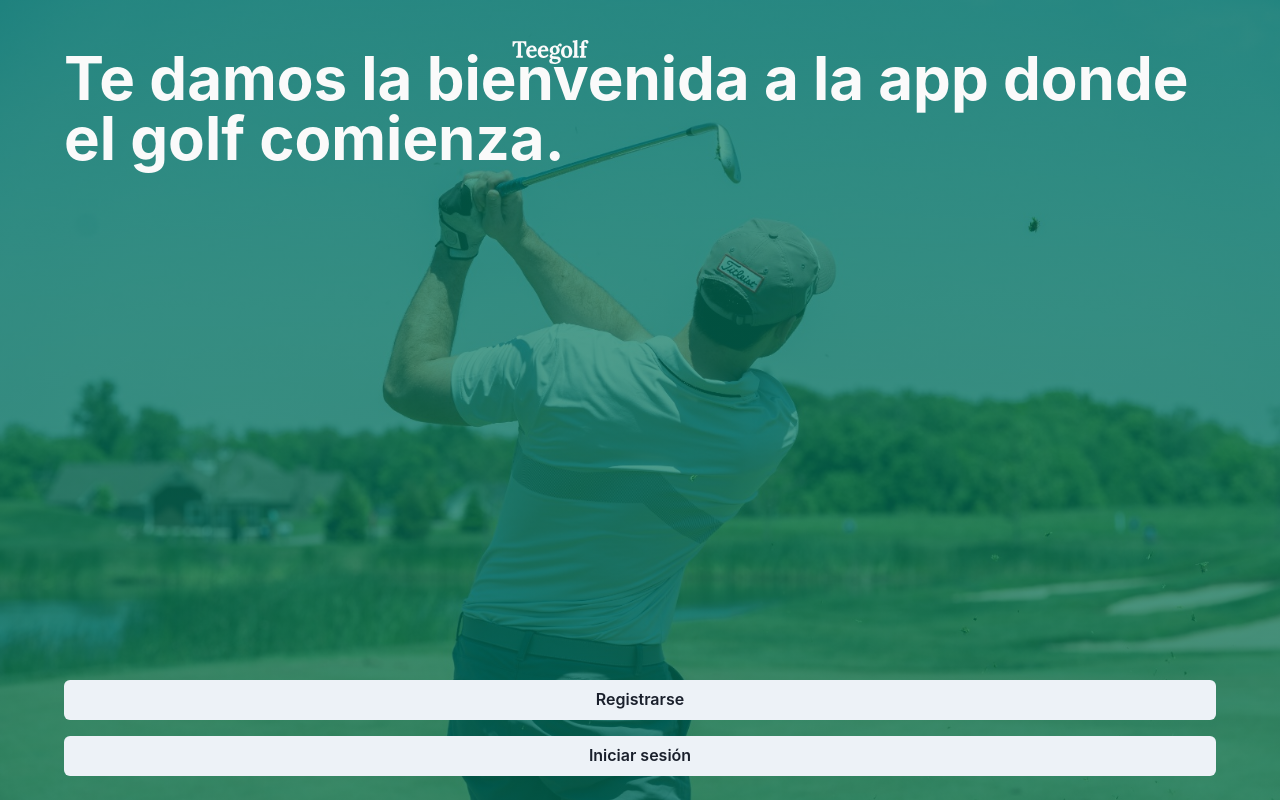
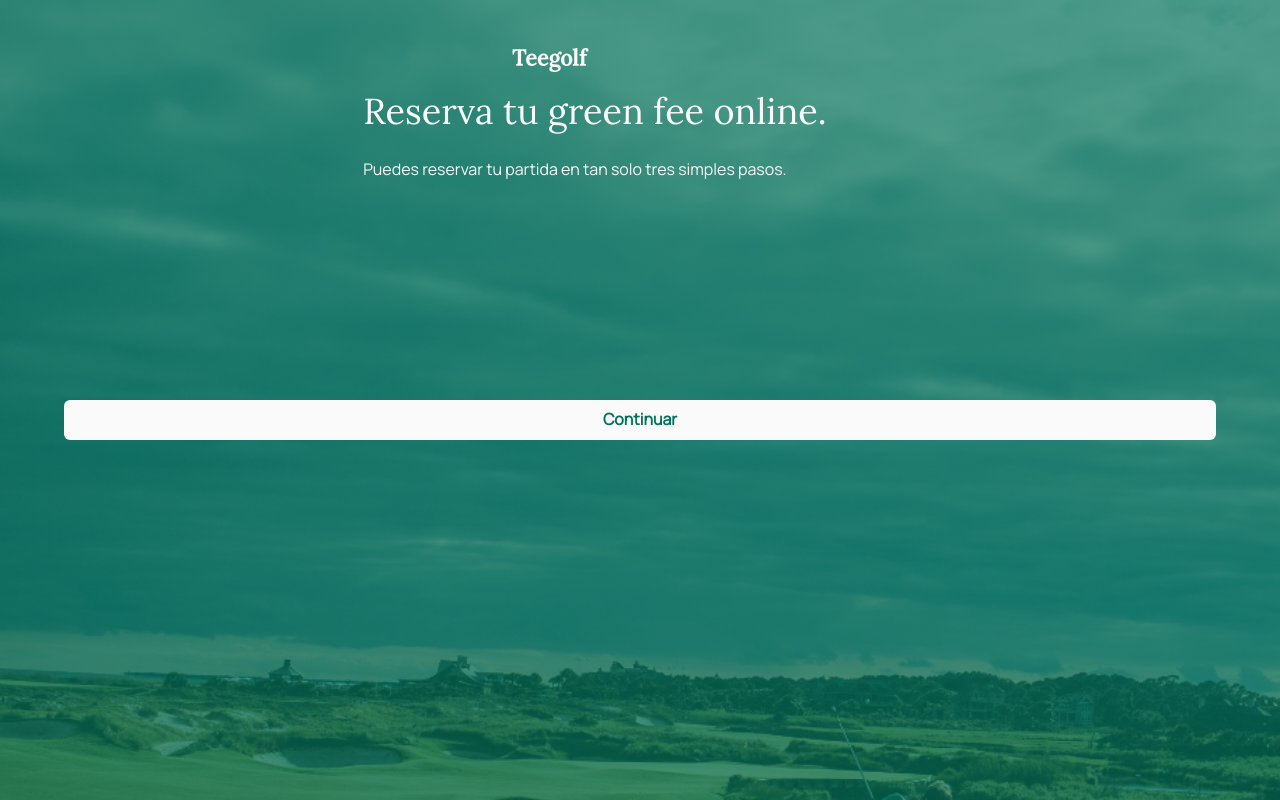
Before and after one commit to golf-players-app/front, a React (Vite) app: page / in a window 1280 px wide. Built offline with nearby package versions, Linux system fonts and the light colour scheme; no server answers; what @createform/react would draw is missing.

Commit message:
Working on design

```diff
--- a/package.json
+++ b/package.json
@@ -15,6 +15,8 @@
     "@createform/react": "^4.0.1",
     "@emotion/react": "^11.11.1",
     "@emotion/styled": "^11.11.0",
+    "@fontsource/lora": "^5.0.5",
+    "@fontsource/manrope": "^5.0.5",
     "axios": "^1.4.0",
     "framer-motion": "^10.12.18",
     "prop-types": "^15.8.1",
--- a/src/App.jsx
+++ b/src/App.jsx
@@ -13,9 +13,9 @@ function App() {
   return (
     <Box>
       <Routes>
-        <Route path="/onboarding" element={<Onboarding />} />
+        <Route path="/" element={<Onboarding />} />
         <Route path="/login" element={<Login />} />
-        <Route path="/" element={<Welcome />} />
+        <Route path="/welcome" element={<Welcome />} />
         <Route path="/signup" element={<Signup />} />
         <Route path="/select-club/:id" element={<SelectClub />} />
         <Route path="/federation/:id" element={<Federation />} />
--- a/src/components/signup/firstPage.jsx
+++ b/src/components/signup/firstPage.jsx
@@ -1,24 +1,69 @@
-import { Button, FormControl, FormLabel, Input, Stack } from "@chakra-ui/react";
+import {
+  Box,
+  Button,
+  Flex,
+  FormControl,
+  FormLabel,
+  Input,
+  Stack,
+  Heading,
+  Text,
+  Spacer,
+  IconButton,
+} from "@chakra-ui/react";
 import { usePlayerForm } from "../../pages/signup/usePlayerForm";
 import { useWizard } from "react-use-wizard";
+import { Icon } from "@chakra-ui/react";
+import { leftArrow } from "../../utils/icons";
+import { useNavigate } from "react-router-dom";
 
 export default function FirstPage() {
   const { nextStep } = useWizard();
+  const navigate = useNavigate();
+
   const { register } = usePlayerForm();
   return (
-    <>
-      <FormControl>
-        <FormLabel>Email*</FormLabel>
-        <Input type="email" {...register("email")} />
-      </FormControl>
-      <FormControl>
-        <FormLabel>Contraseña*</FormLabel>
-        <Input type="password" {...register("password")} />
-      </FormControl>
-
-      <Stack>
-        <Button onClick={nextStep}>Continuar</Button>
-      </Stack>
-    </>
+    <Box height={"100vh"} width={"full"} pt={"24px"} pb={"24px"}>
+      <Flex width={"full"} height={"full"} flexDirection={"column"} pl={"5%"} pr={"5%"}>
+        <Flex alignItems={"center"} pb={"12px"}>
+          <IconButton onClick={() => navigate("/welcome")} backgroundColor={"main.whiteBall"}>
+            <Icon as={leftArrow} color={"main.golfieGreen"} h={"24px"} w={"24px"} />
+          </IconButton>
+          <Heading fontSize={"28px"} fontWeight={500} color={"main.golfieGreen"}>
+            Crea tu cuenta
+          </Heading>
+        </Flex>
+        <FormControl pb={"14px"}>
+          <FormLabel>
+            <Text textStyle={"psr"}>Email*</Text>
+          </FormLabel>
+          <Input
+            type="email"
+            placeholder="Escribe tu email"
+            focusBorderColor={"main.golfieGreen"}
+            {...register("email")}
+          />
+        </FormControl>
+        <FormControl>
+          <FormLabel>
+            <Text textStyle={"psr"}>Contraseña*</Text>
+          </FormLabel>
+          <Input
+            type="password"
+            placeholder="Escribe tu contraseña"
+            focusBorderColor={"main.golfieGreen"}
+            {...register("password")}
+          />
+        </FormControl>
+        <Spacer />
+        <Stack>
+          <Button onClick={nextStep} w={"full"} mt={"16px"} backgroundColor={"main.golfieGreen"}>
+            <Text textStyle={"pmb"} color={"main.whiteBall"}>
+              Continuar
+            </Text>
+          </Button>
+        </Stack>
+      </Flex>
+    </Box>
   );
 }
--- a/src/main.jsx
+++ b/src/main.jsx
@@ -6,6 +6,8 @@ import { ChakraProvider } from "@chakra-ui/react";
 import { BrowserRouter as Router } from "react-router-dom";
 import { AuthContextWrapper } from "./context/auth.context.jsx";
 import { theme } from "./utils/extendTheme.js";
+import "@fontsource/lora";
+import "@fontsource/manrope";
 
 ReactDOM.createRoot(document.getElementById("root")).render(
   <StrictMode>
--- a/src/pages/onboarding/Onboarding.jsx
+++ b/src/pages/onboarding/Onboarding.jsx
@@ -1,21 +1,10 @@
-import {
-  Box,
-  useBreakpointValue,
-  Stack,
-  Heading,
-  Text,
-  Container,
-  Image,
-  Button,
-  Flex,
-  Center,
-} from "@chakra-ui/react";
+import { Box, useBreakpointValue, Stack, Heading, Text, Container, Image, Button, Center } from "@chakra-ui/react";
 import Slider from "react-slick";
 import firstImageOnboarding from "../../assets/onboarding/first-image.jpg";
 import secondImageOnboarding from "../../assets/onboarding/second-image.jpg";
 import thirdImageOnboarding from "../../assets/onboarding/third-image.jpg";
 import Logo from "../../assets/logo.svg";
-import { Link, Navigate, useNavigate } from "react-router-dom";
+import { useNavigate } from "react-router-dom";
 import { useTheme } from "@chakra-ui/react";
 
 // Settings for the slider
@@ -75,7 +64,7 @@ export default function Onboarding() {
         href="https://cdnjs.cloudflare.com/ajax/libs/slick-carousel/1.6.0/slick-theme.min.css"
       />
       {/* Brand */}
-      <Box position="absolute" top={"5%"} left={"40%"} zIndex={2}>
+      <Box position="absolute" left={"40%"} pt={"48px"} zIndex={2}>
         <Image src={Logo} alt="Logo" />
       </Box>
       {/* Button */}
@@ -83,14 +72,15 @@ export default function Onboarding() {
         <Box position="absolute" top={top} zIndex={2} w={"90%"}>
           <Center>
             <Button
+              w={"full"}
               pr={"20%"}
               pl={"20%"}
               backgroundColor={"main.whiteBall"}
-              color={"main.golfieGreen"}
-              fontSize={"md"}
-              onClick={() => navigate(`/`)}
+              onClick={() => navigate(`/welcome`)}
             >
-              Continuar
+              <Text textStyle={"pmb"} color={"main.golfieGreen"}>
+                Continuar
+              </Text>
             </Button>
           </Center>
         </Box>
@@ -110,10 +100,10 @@ export default function Onboarding() {
             {/* Customize caption */}
             <Container size="container.ld" height="full" position="relative">
               <Stack spacing={6} w={"90%"} maxW={"lg"} position="absolute" top="10%">
-                <Heading fontSize={{ base: "4xl", md: "6xl", lg: "7xl" }} color={"main.whiteBall"}>
+                <Heading fontSize={"36px"} fontWeight={500} color={"main.whiteBall"}>
                   {card.title}
                 </Heading>
-                <Text fontSize={{ base: "md", lg: "lg" }} color={"main.whiteBall"}>
+                <Text textStyle={"pmr"} color={"main.whiteBall"}>
                   {card.text}
                 </Text>
               </Stack>
--- a/src/pages/welcome/Welcome.jsx
+++ b/src/pages/welcome/Welcome.jsx
@@ -1,14 +1,15 @@
-import { Box, Button, Flex, Heading, Image, Spacer } from "@chakra-ui/react";
+import { Box, Button, Center, Flex, Heading, Image, Spacer, Text, useTheme } from "@chakra-ui/react";
 import Logo from "../../assets/logo.svg";
 import welcomeImage from "../../assets/welcome/welcome.jpg";
 import { Link } from "react-router-dom";
 
 export default function Welcome() {
+  const theme = useTheme();
   return (
     <Box
       height={"100vh"}
       width={"full"}
-      background={`linear-gradient(0deg, #02735BB2, #02735BB2),url(${welcomeImage})`}
+      background={`linear-gradient(0deg, ${theme.colors.main.golfieGreenOpacity}, ${theme.colors.main.golfieGreenOpacity}),url(${welcomeImage})`}
       backgroundPosition="center"
       backgroundRepeat="no-repeat"
       backgroundSize="cover"
@@ -17,24 +18,28 @@ export default function Welcome() {
     >
       <Flex width={"full"} height={"full"} flexDirection={"column"} pl={"5%"} pr={"5%"}>
         <Box>
-          <Box position="absolute" top={"5%"} left={"40%"} zIndex={2}>
-            <Image src={Logo} alt="Logo" />
-          </Box>
+          <Center>
+            <Image src={Logo} alt="Logo" pt={"24px"} />
+          </Center>
 
-          <Heading as={"h1"} size="3xl" color={"#FAFAFA"} pt={"24px"}>
+          <Heading fontSize={"36px"} fontWeight={500} color={"main.whiteBall"} pt={"40px"}>
             Te damos la bienvenida a la app donde el golf comienza.
           </Heading>
         </Box>
         <Spacer />
         <Box>
           <Link to={"/signup"}>
-            <Button w={"full"} mt={"16px"}>
-              Registrarse
+            <Button w={"full"} mt={"16px"} backgroundColor={"main.whiteBall"}>
+              <Text textStyle={"pmb"} color={"main.golfieGreen"}>
+                Registrarse
+              </Text>
             </Button>
           </Link>
           <Link to={"/login"}>
-            <Button w={"full"} mt={"16px"}>
-              Iniciar sesión
+            <Button w={"full"} mt={"16px"} backgroundColor={"main.whiteBall"}>
+              <Text textStyle={"pmb"} color={"main.golfieGreen"}>
+                Iniciar sesión
+              </Text>
             </Button>
           </Link>
         </Box>
--- a/src/utils/extendTheme.js
+++ b/src/utils/extendTheme.js
@@ -1,6 +1,44 @@
 import { extendTheme } from "@chakra-ui/react";
 
 export const theme = extendTheme({
+  fonts: {
+    heading: `'Lora', sans-serif`,
+    body: `'Manrope', sans-serif`,
+  },
+  textStyles: {
+    plb: {
+      fontSize: "24px",
+      fontWeight: "700",
+    },
+    plr: {
+      fontSize: "24px",
+      fontWeight: "500",
+    },
+    pmb: {
+      fontSize: "16px",
+      fontWeight: "700",
+    },
+    pmr: {
+      fontSize: "16px",
+      fontWeight: "500",
+    },
+    psb: {
+      fontSize: "14px",
+      fontWeight: "700",
+    },
+    psr: {
+      fontSize: "14px",
+      fontWeight: "500",
+    },
+    pxsb: {
+      fontSize: "12px",
+      fontWeight: "700",
+    },
+    pxsr: {
+      fontSize: "12px",
+      fontWeight: "500",
+    },
+  },
   colors: {
     main: {
       golfieGreen: "#02735B",
--- /dev/null
+++ b/src/utils/icons.js
@@ -0,0 +1,7 @@
+import { createIcon } from "@chakra-ui/react";
+
+export const leftArrow = createIcon({
+  displayName: "leftArrow",
+  viewBox: "0 0 24 24",
+  d: "M9.57 5.92999L3.5 12L9.57 18.07",
+});
```
Also changed, not shown: 1 other file (tests, documents, lock files or other folders).
